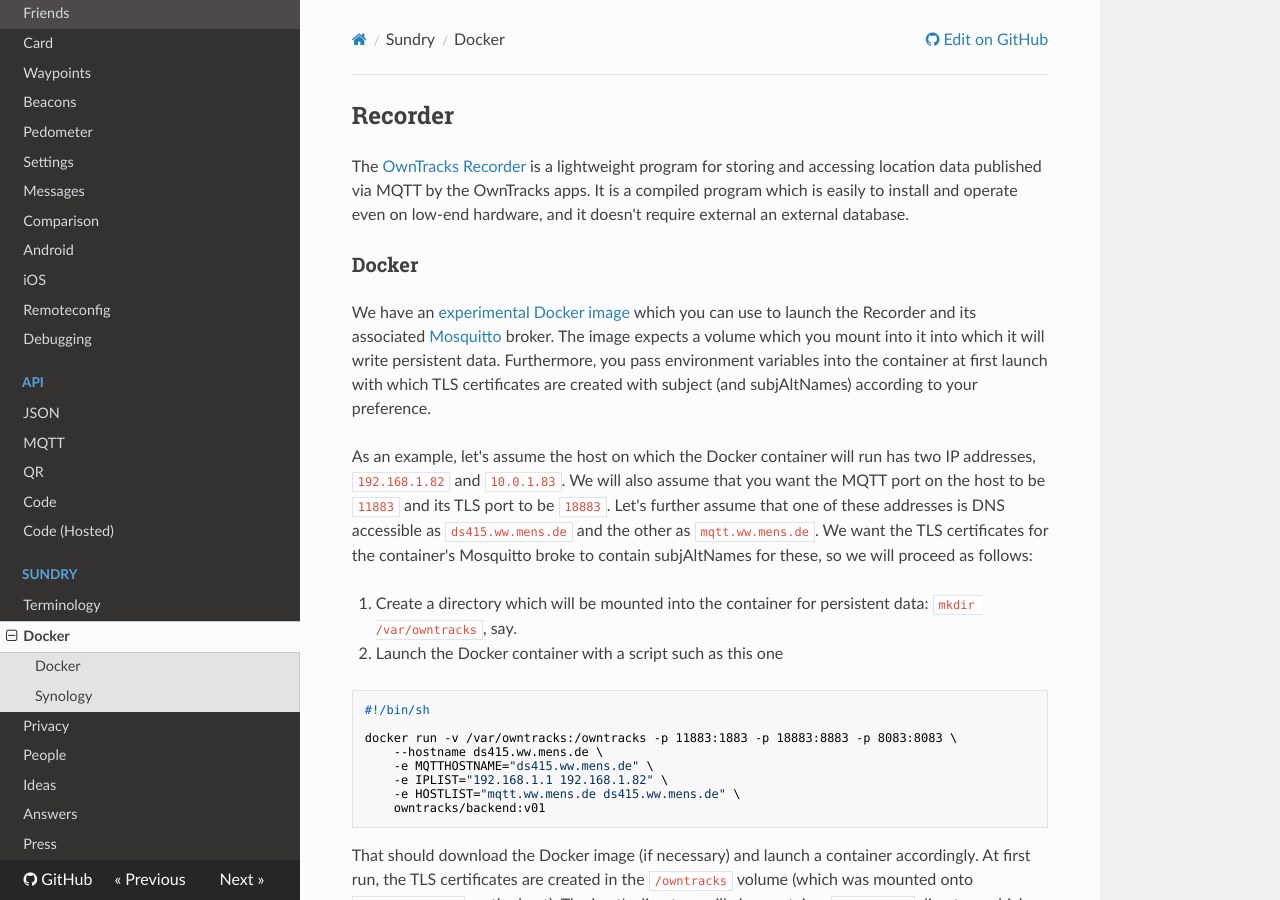
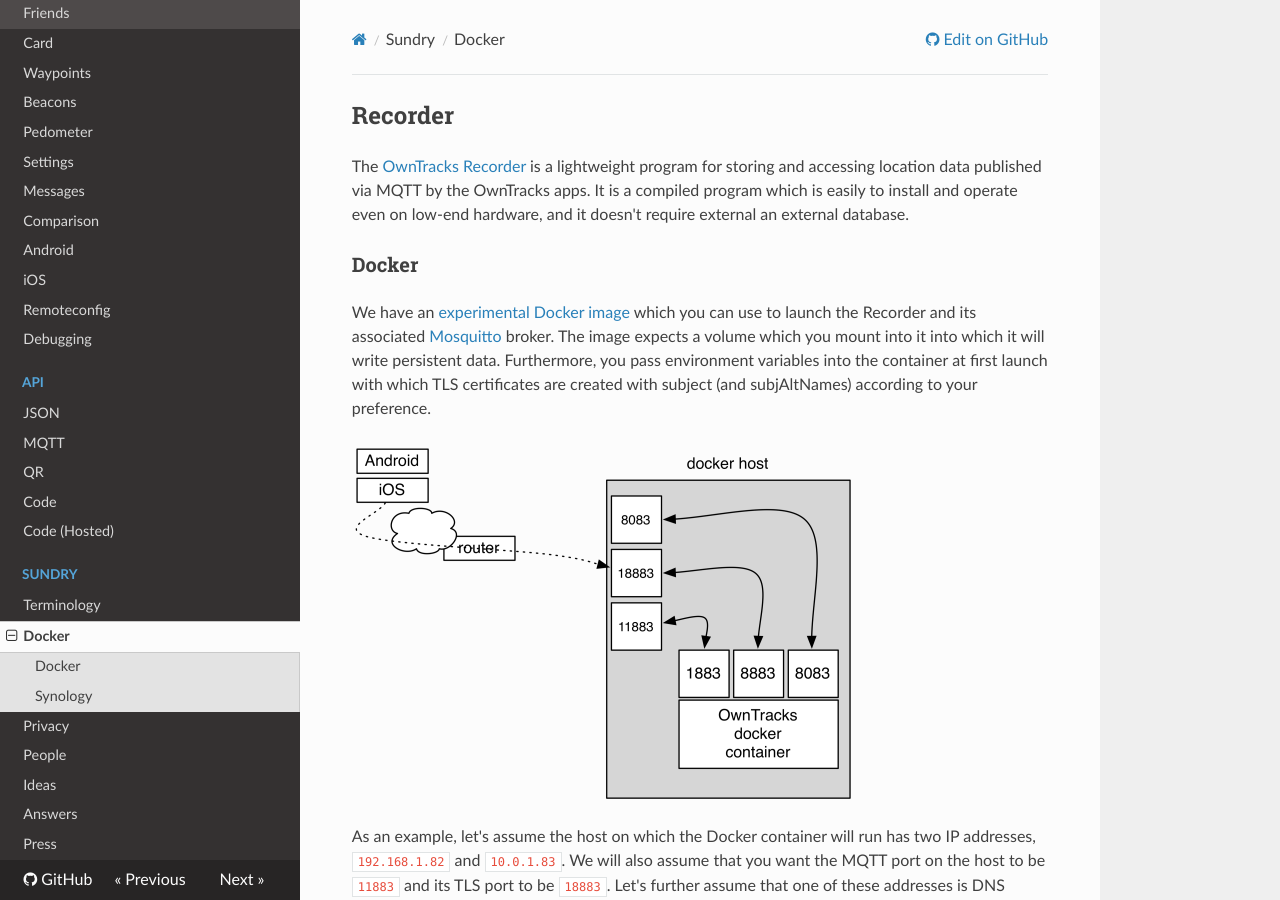
Before and after one commit to owntracks/booklet, an MkDocs documentation site: the page built from docs/clients/recorder.md, in a window 1280 px wide and 900 px high. Built offline with MkDocs 1.6.1, drawn with Linux system fonts in a browser that asks for light colours; nearby versions of some CDN libraries; old or Windows-style settings are respelled for this version of MkDocs.

Commit message:
add diagram

```diff
--- a/docs/clients/recorder.md
+++ b/docs/clients/recorder.md
@@ -5,6 +5,8 @@ The [OwnTracks Recorder][1] is a lightweight program for storing and accessing l
 ### Docker
 
 We have an [experimental Docker image](https://hub.docker.com/r/owntracks/backend/) which you can use to launch the Recorder and its associated [Mosquitto] broker. The image expects a volume which you mount into it into which it will write persistent data. Furthermore, you pass environment variables into the container at first launch with which TLS certificates are created with subject (and subjAltNames) according to your preference.
+
+![architecture](owntracks-docker-host.png)
 
 As an example, let's assume the host on which the Docker container will run has two IP addresses, `192.168.1.82` and `10.0.1.83`. We will also assume that you want the MQTT port on the host to be `11883` and its TLS port to be `18883`. Let's further assume that one of these addresses is DNS accessible as `ds415.ww.mens.de` and the other as `mqtt.ww.mens.de`. We want the TLS certificates for the container's Mosquitto broke to contain subjAltNames for these, so we will proceed as follows:
 
```
Also changed, not shown: docs/clients/owntracks-docker-host.png (added).
